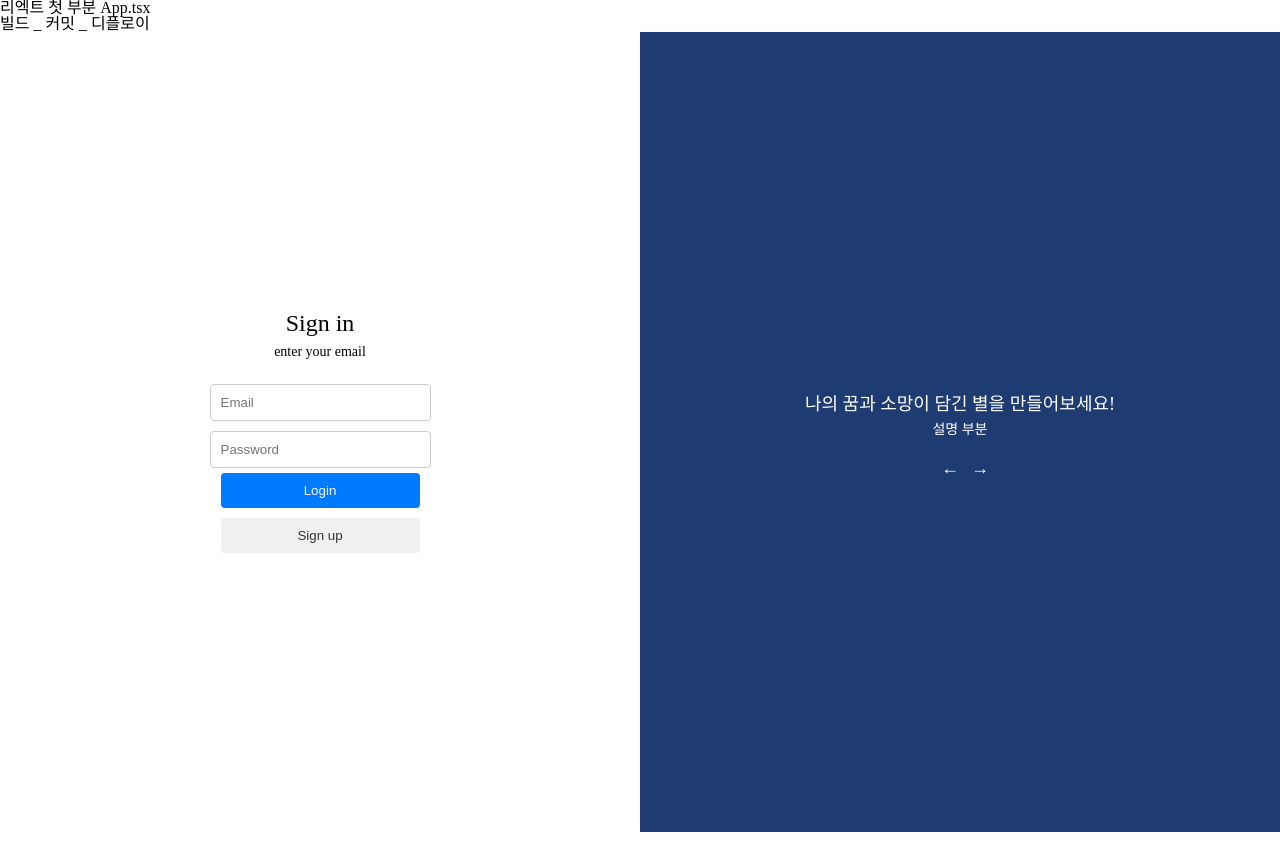
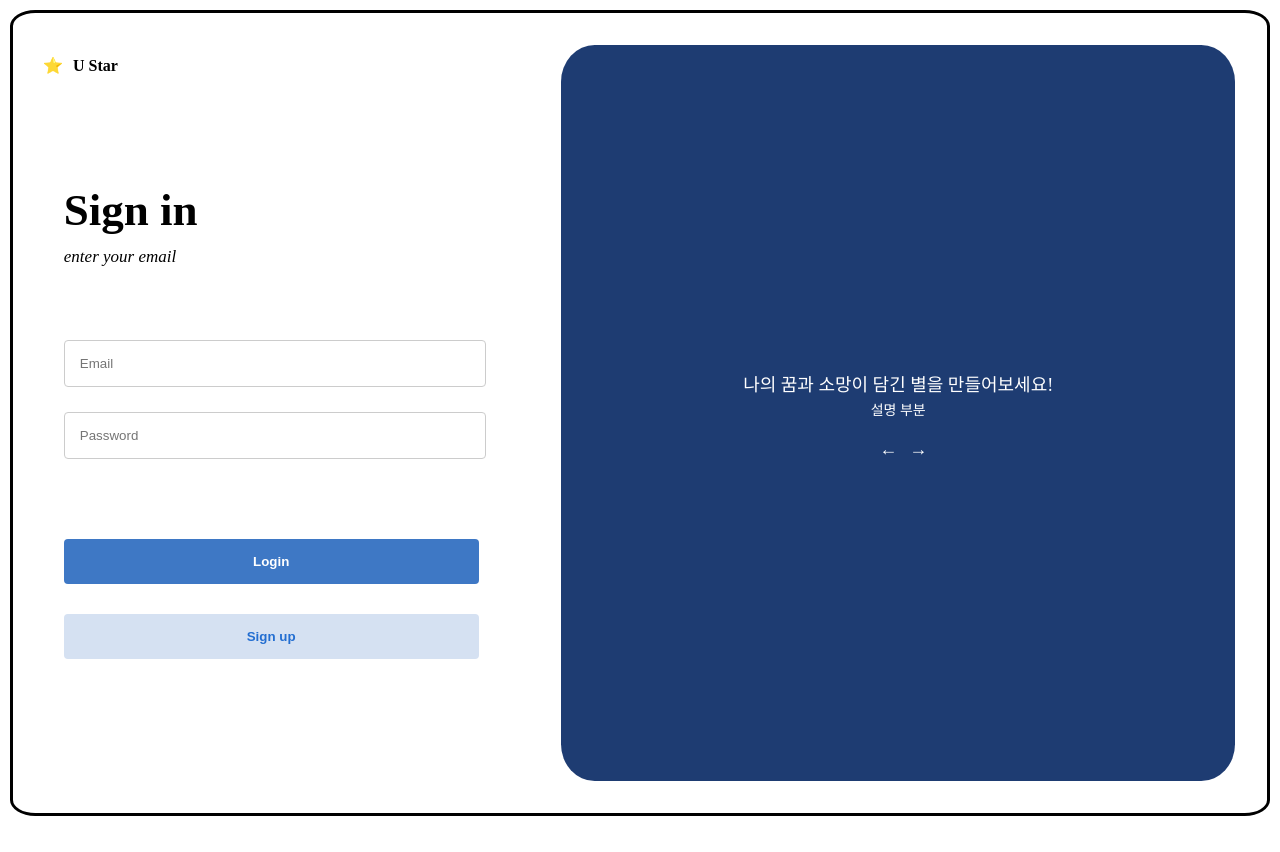
Before and after one commit to Wooil-MinPark/UStar-Frontend, a React (Create React App) app: page / in a window 1280 px wide. After the commit the page ends 826 px from the top, so only its background shows below. Built offline with nearby package versions, Linux system fonts and the light colour scheme.

Commit message:
LoginPage 스타일 적용
LoginPage.tsx 상단 아이콘/타이틀 생성
LoginForm.tsx 구조 변경

css 적용

```diff
--- a/src/App.tsx
+++ b/src/App.tsx
@@ -7,8 +7,6 @@ import { BrowserRouter as Router, Route, Routes } from 'react-router-dom';
 function App() {
   return (
     <div>
-      <h1>리엑트 첫 부분 App.tsx</h1>
-      <h2>빌드 _ 커밋 _ 디플로이</h2>
       <Router>
         <Routes>
           <Route path="/" element={<LoginPage />}></Route>
--- a/src/components/LoginForm.tsx
+++ b/src/components/LoginForm.tsx
@@ -2,13 +2,18 @@ import style from 'styles/LoginForm.module.css';
 const LoginForm = () => {
   return (
     <div className={style.container}>
+      <div className={style.header}>
         <h2 className={style.heading}>Sign in</h2>
         <p className={style.subHeading}>enter your email</p>
+      </div>
+
+      <div className={style.form}>
         <input type="email" placeholder="Email" className={style.input} />
         <input type="password" placeholder="Password" className={style.input} />
         <button className={style.loginButton}>Login</button>
         <button className={style.signupButton}>Sign up</button>
       </div>
+    </div>
   );
 };
 
--- a/src/pages/LoginPage.tsx
+++ b/src/pages/LoginPage.tsx
@@ -6,6 +6,10 @@ const LoginPage = () => {
   return (
     <div>
       <div className={style.container}>
+        <div className={style.logo}>
+          <div className={style.icon}>⭐</div>
+          <div className={style.text}>U Star</div>
+        </div>
         <div className={style.leftPanel}>
           <LoginForm />
         </div>
--- a/src/styles/ImageSection.module.css
+++ b/src/styles/ImageSection.module.css
@@ -6,7 +6,12 @@
   flex-direction: column;
   justify-content: center;
   align-items: center;
-  height: 100%;
+  height: 87%;
+  width: 86%;
+
+  border-radius: 5%;
+
+  background-color: #1e3c72;
 }
 
 /* .stars {
--- a/src/styles/LoginForm.module.css
+++ b/src/styles/LoginForm.module.css
@@ -1,46 +1,66 @@
 .container {
   display: flex;
   flex-direction: column;
-  align-items: center;
-  justify-content: center;
-  padding: 20px;
+  justify-content: space-around;
+  width: 90%;
+  height: 50%;
+  padding-bottom: 100px;
+  position: relative;
+}
+
+.header {
+  margin: 25px;
 }
 
 .heading {
-  font-size: 24px;
-  margin-bottom: 10px;
+  font-size: 45px;
+  font-weight: bold;
+  margin-bottom: 15px;
 }
 
 .subHeading {
-  font-size: 14px;
+  font-style: italic;
+  font-size: 17px;
   margin-bottom: 20px;
 }
 
+.form {
+  display: flex;
+  flex-direction: column;
+  margin: 25px;
+}
+
 .input {
-  width: 100%;
-  padding: 10px;
+  width: 94.1%;
+  padding: 15px;
   margin: 5px 0;
   border-radius: 4px;
   border: 1px solid #ccc;
 }
 
-.loginButton {
+.form input:nth-child(2) {
+  margin-top: 20px;
+  margin-bottom: 80px;
+}
+
+.form button {
+  padding: 15px;
   width: 100%;
-  padding: 10px;
-  background-color: #007bff;
-  color: #fff;
+  font-weight: bold;
+
   border: none;
   border-radius: 4px;
   cursor: pointer;
+}
+
+.loginButton {
+  background-color: #3e78c5;
+  color: #fff;
   margin-bottom: 10px;
 }
 
 .signupButton {
-  width: 100%;
-  padding: 10px;
-  background-color: #f0f0f0;
-  color: #333;
-  border: none;
-  border-radius: 4px;
-  cursor: pointer;
+  margin-top: 20px;
+  background-color: #d5e1f2;
+  color: #236ed1;
 }
--- a/src/styles/LoginPage.module.css
+++ b/src/styles/LoginPage.module.css
@@ -1,14 +1,37 @@
 .container {
   display: flex;
+
+  justify-content: space-between;
   height: 100vh;
+  border: 3px solid black;
+  margin: 10px;
+  border-radius: 2%;
+
+  position: relative;
+}
+
+.logo {
+  position: absolute;
+  top: 45px;
+  left: 30px;
+
+  display: flex;
+}
+
+.icon {
+  margin-right: 10px;
+}
+
+.text {
+  font-weight: bold;
 }
 
 .leftPanel {
-  flex: 1;
+  flex: 0.7;
   display: flex;
   justify-content: center;
   align-items: center;
-  background-color: #fff;
+  /* background-color: #fff; */
 }
 
 .rightPanel {
@@ -16,5 +39,6 @@
   display: flex;
   justify-content: center;
   align-items: center;
-  background-color: #1e3c72;
+  /* background-color: #fff; */
+  /* background-color: #1e3c72; */
 }
```
Lines whose indentation alone changed are shown as unchanged.
